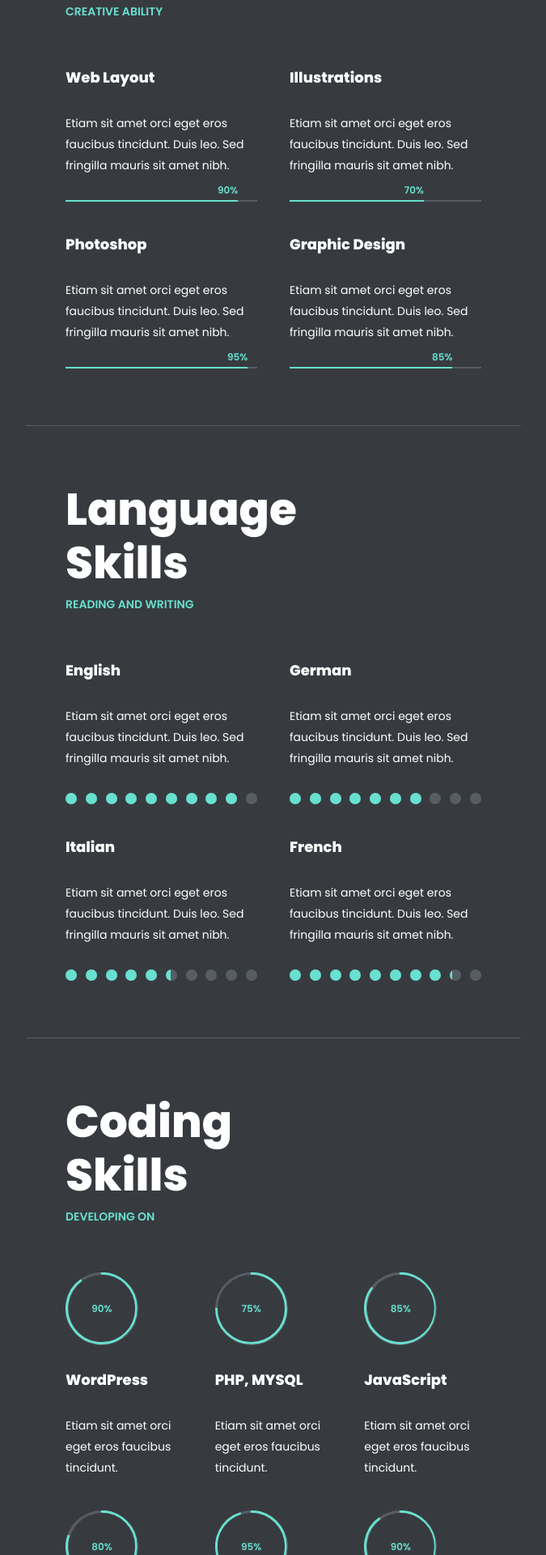
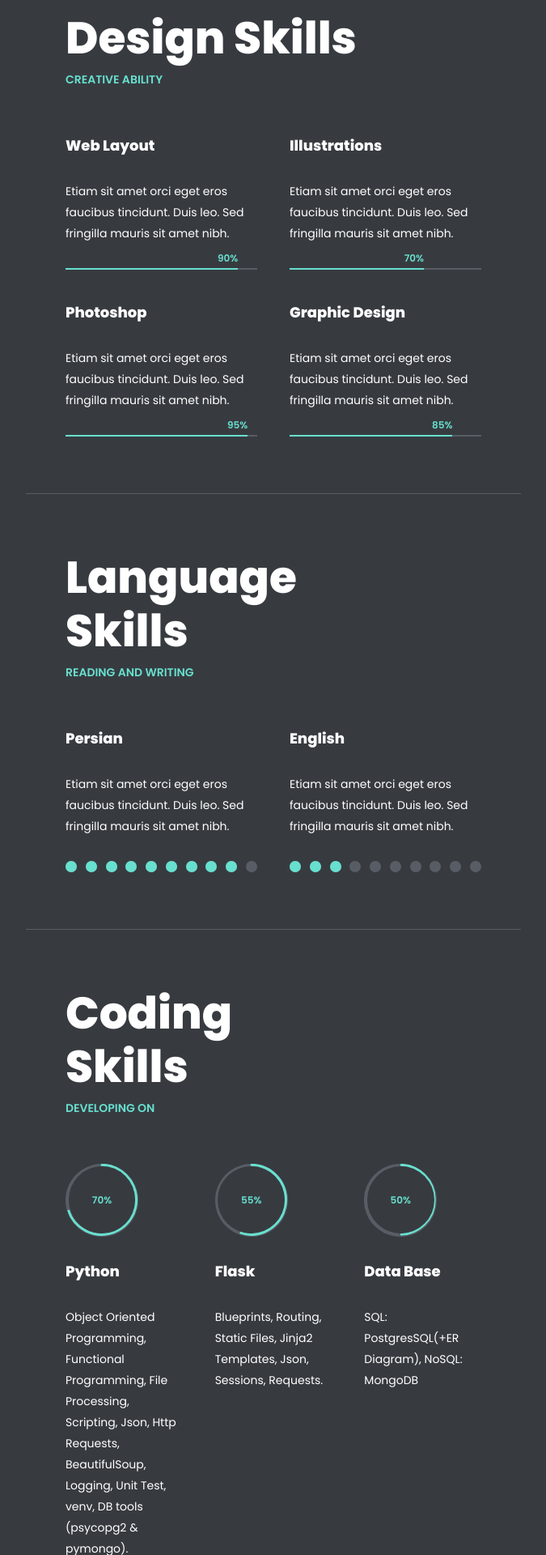
Before and after one commit to majeedkarimi/resume_Myour, a Django app: page / in a window 1280 px wide. Shown: the part 4520-6440 px from the top of the page at 81% size, without its empty margins (544-1219 px from the left). Run offline with Django 3.2, Linux system fonts and the light colour scheme; some libraries are stand-ins or nearby versions.

Commit message:
set details informations
+ informations

```diff
--- a/templates/index.html
+++ b/templates/index.html
@@ -11,7 +11,7 @@
 	<meta name="author" content="beshleyua" />
 
 	<!-- Title -->
-	<title>Myour - Personal Portfolio Template</title>
+	<title>Majid Karimi</title>
 
 	<!-- Fonts -->
 	<link href="https://fonts.googleapis.com/css?family=Poppins:100,100i,200,200i,300,300i,400,400i,500,500i,600,600i,700,700i,800,800i,900,900i&display=swap" rel="stylesheet">
@@ -73,7 +73,7 @@
 
 			<!-- logo -->
 			<div class="logo">
-				<a href="#">
+				<a href="#section-started">
 					<img class="logo-img" src="{% static "images/logo.png" %}" alt="" />
 					<span class="logo-lnk">Majid <br />Karimi</span>
 				</a>
@@ -168,20 +168,21 @@
 							<!-- subtitle -->
 							<div class="h-subtitles">
 								<div class="h-subtitle typing-subtitle">
+									<p>Backend Developer</p>
+									<p>Programmer</p>
+									<p>Web Designer</p>
 									<p>Consultant and Mentor</p>
-									<p>Web Designer</p>
-									<p>Programmer</p>
 								</div>
 								<span class="typed-subtitle"></span>
 							</div>
 
 							<!-- text -->
 							<div class="h-text">
-								Hello! I am Web Developer from United States, New York. I have rich experience in web site design and building, also I am good at wordpress. I love to talk with you about our unique.
+								Hello! I am Backend Developer from iran, Tehran. I have rich experience in web site design and building, also I am good at Django framework. I love to talk with you about our unique.
 							</div>
 
 							<!-- button -->
-							<a href="#" class="btn">
+							<a href="#section-contacts" class="btn">
 								<span class="animated-button"><span>Contact Me</span></span>
 								<i class="icon fas fa-chevron-right"></i>
 							</a>
@@ -226,7 +227,7 @@
 						<div class="col col-full">
 							<div class="single-post-text">
 								<p>
-									Pellentesque posuere. Praesent turpis. Aenean posuere, tortor sed cursus feugiat, nunc augue blandit nunc, eu sollicitudin urna dolor sagittis lacus. Donec elit libero, sodales nec, volutpat a, suscipit non, turpis.
+									I am back-end developer with teamwork spirit, talented and interested to learn and progress, seeking a full-time position in the field of back-end developer, where I can apply my knowledge and skills for continuous improvement.
 								</p>
 							</div>
 						</div>
@@ -241,6 +242,8 @@
 							<li><strong>Address:</strong> Tehran</li>
 							<li><strong>Phone:</strong> +98 935 4600 144</li>
 							<li><strong>E-mail:</strong> abm.karimi@gmail.com</li>
+							<li><strong>Marital Status:</strong> single</li>
+							<li><strong>Military Service:</strong> exempted</li>
 						</ul>
 					</div>
 
@@ -538,11 +541,11 @@
 
 							<div class="item">
 								<div class="resume-item active">
-									<div class="date">2011-2012</div>
-									<div class="name">Art University <br />New York</div>
+									<div class="date">2008-2012</div>
+									<div class="name">University of Tehran <br />Tehran</div>
 									<div class="single-post-text">
 										<p>
-											Etiam sit amet orci eget eros faucibus tincidunt. Duis leo. Sed fringilla mauris sit amet nibh. Donec sodales sagittis magna.
+											BSC, Civil Engineering, Water engineering
 										</p>
 									</div>
 								</div>
@@ -550,35 +553,11 @@
 
 							<div class="item">
 								<div class="resume-item">
-									<div class="date">2010-2011</div>
-									<div class="name">Programming Course <br />Paris</div>
+									<div class="date">2014-2017</div>
+									<div class="name">Islamic Azad University, Central Tehran Branch <br />Tehran</div>
 									<div class="single-post-text">
 										<p>
-											Etiam sit amet orci eget eros faucibus tincidunt. Duis leo. Sed fringilla mauris sit amet nibh. Donec sodales sagittis magna.
-										</p>
-									</div>
-								</div>
-							</div>
-
-							<div class="item">
-								<div class="resume-item">
-									<div class="date">2009-2010</div>
-									<div class="name">Web Design Course <br />London</div>
-									<div class="single-post-text">
-										<p>
-											Etiam sit amet orci eget eros faucibus tincidunt. Duis leo. Sed fringilla mauris sit amet nibh. Donec sodales sagittis magna.
-										</p>
-									</div>
-								</div>
-							</div>
-
-							<div class="item">
-								<div class="resume-item">
-									<div class="date">2012-2014</div>
-									<div class="name">Art Course <br />London</div>
-									<div class="single-post-text">
-										<p>
-											Etiam sit amet orci eget eros faucibus tincidunt. Duis leo. Sed fringilla mauris sit amet nibh. Donec sodales sagittis magna.
+											MSC, Civil Engineering, Geotechnical engineering
 										</p>
 									</div>
 								</div>
@@ -682,7 +661,7 @@
 					<div class="skills dotted">
 						<ul>
 							<li>
-								<div class="name">English</div>
+								<div class="name">Persian</div>
 								<div class="single-post-text">
 									<p>
 										Etiam sit amet orci eget eros faucibus tincidunt. Duis leo. Sed fringilla mauris sit amet nibh.
@@ -695,41 +674,15 @@
 								</div>
 							</li>
 							<li>
-								<div class="name">German</div>
+								<div class="name">English</div>
 								<div class="single-post-text">
 									<p>
 										Etiam sit amet orci eget eros faucibus tincidunt. Duis leo. Sed fringilla mauris sit amet nibh.
 									</p>
 								</div>
 								<div class="progress">
-									<div class="percentage" style="width: 70%;">
-										<span class="percent">70%</span>
-									</div>
-								</div>
-							</li>
-							<li>
-								<div class="name">Italian</div>
-								<div class="single-post-text">
-									<p>
-										Etiam sit amet orci eget eros faucibus tincidunt. Duis leo. Sed fringilla mauris sit amet nibh.
-									</p>
-								</div>
-								<div class="progress">
-									<div class="percentage" style="width: 55%;">
-										<span class="percent">55%</span>
-									</div>
-								</div>
-							</li>
-							<li>
-								<div class="name">French</div>
-								<div class="single-post-text">
-									<p>
-										Etiam sit amet orci eget eros faucibus tincidunt. Duis leo. Sed fringilla mauris sit amet nibh.
-									</p>
-								</div>
-								<div class="progress">
-									<div class="percentage" style="width: 85%;">
-										<span class="percent">85%</span>
+									<div class="percentage" style="width: 30%;">
+										<span class="percent">30%</span>
 									</div>
 								</div>
 							</li>
@@ -754,74 +707,103 @@
 					<div class="skills circles">
 						<ul>
 							<li>
-								<div class="progress p90"> <!-- p90 = 90% circle fill color -->
+								<div class="progress p70"> <!-- p90 = 90% circle fill color -->
 									<div class="percentage"></div>
-									<span>90%</span>
+									<span>70%</span>
 								</div>
-								<div class="name">WordPress</div>
+								<div class="name">Python</div>
 								<div class="single-post-text">
 									<p>
-										Etiam sit amet orci eget eros faucibus tincidunt.
+										Object Oriented Programming,
+										Functional Programming,
+										File Processing, Scripting,
+										Json,
+										Http Requests,
+										BeautifulSoup,
+										Logging, Unit Test,
+										venv,
+										DB tools (psycopg2 & pymongo).
 									</p>
 								</div>
 							</li>
 							<li>
-								<div class="progress p75"> <!-- p75 = 75% circle fill color -->
+								<div class="progress p55"> <!-- p75 = 75% circle fill color -->
 									<div class="percentage"></div>
-									<span>75%</span>
+									<span>55%</span>
 								</div>
-								<div class="name">PHP, MYSQL</div>
+								<div class="name"> Flask </div>
 								<div class="single-post-text">
 									<p>
-										Etiam sit amet orci eget eros faucibus tincidunt.
+										Blueprints,
+										Routing,
+										Static Files,
+										Jinja2 Templates,
+										Json,
+										Sessions,
+										Requests.
 									</p>
 								</div>
 							</li>
 							<li>
-								<div class="progress p85"> <!-- p85 = 85% circle fill color -->
+								<div class="progress p50"> <!-- p85 = 85% circle fill color -->
 									<div class="percentage"></div>
-									<span>85%</span>
+									<span>50%</span>
 								</div>
-								<div class="name">JavaScript</div>
+								<div class="name">Data Base</div>
 								<div class="single-post-text">
 									<p>
-										Etiam sit amet orci eget eros faucibus tincidunt.
+										SQL: PostgresSQL(+ER Diagram),
+										NoSQL: MongoDB
 									</p>
 								</div>
 							</li>
 							<li>
-								<div class="progress p80"> <!-- p80 = 80% circle fill color -->
+								<div class="progress p30"> <!-- p80 = 80% circle fill color -->
 									<div class="percentage"></div>
-									<span>80%</span>
+									<span>30%</span>
 								</div>
-								<div class="name">Angular</div>
+								<div class="name">Django</div>
 								<div class="single-post-text">
 									<p>
-										Etiam sit amet orci eget eros faucibus tincidunt.
+										MVT,
+										ORM,
+										Templates,
+										Forms,
+										Routing,
+										REST api,
+										Serializing,
+										Test.
 									</p>
 								</div>
 							</li>
 							<li>
-								<div class="progress p95"> <!-- p95 = 95% circle fill color -->
+								<div class="progress p40"> <!-- p95 = 95% circle fill color -->
 									<div class="percentage"></div>
-									<span>95%</span>
+									<span>40%</span>
 								</div>
 								<div class="name">HTML, CSS</div>
 								<div class="single-post-text">
 									<p>
-										Etiam sit amet orci eget eros faucibus tincidunt.
+										HTML5,
+										CSS,
+										FlexBox,
+										Responsive Design,
+										Bootstrap4.
 									</p>
 								</div>
 							</li>
 							<li>
-								<div class="progress p90"> <!-- p90 = 90% circle fill color -->
+								<div class="progress p30"> <!-- p90 = 90% circle fill color -->
 									<div class="percentage"></div>
-									<span>90%</span>
+									<span>30%</span>
 								</div>
-								<div class="name">Python</div>
+								<div class="name">Javascript</div>
 								<div class="single-post-text">
 									<p>
-										Etiam sit amet orci eget eros faucibus tincidunt.
+										Javascript,
+										DOM,
+										AJAX,
+										JQuery.
 									</p>
 								</div>
 							</li>
@@ -1332,16 +1314,13 @@
 		<!-- Footer -->
 		<footer class="footer">
 			<div class="socials">
-				<a target="_blank" href="https://www.twitter.com/">
+				<a target="_blank" href="https://twitter.com/abm_karimi">
 					<i class="icon fab fa-twitter"></i>
 				</a>
-				<a target="_blank" href="https://www.gmail.com/">
-					<i class="icon fab fa-google"></i>
-				</a>
-				<a target="_blank" href="https://www.github.com/">
+				<a target="_blank" href="https://github.com/majeedkarimi">
 					<i class="icon fab fa-github"></i>
 				</a>
-				<a target="_blank" href="https://linkedin.com/">
+				<a target="_blank" href="https://www.linkedin.com/in/majeed-karimi">
 					<i class="icon fab fa-linkedin-in"></i>
 				</a>
 			</div>
```
Also changed, not shown: assets/images/girl3.jpg, assets/images/girl333.jpg (added).
